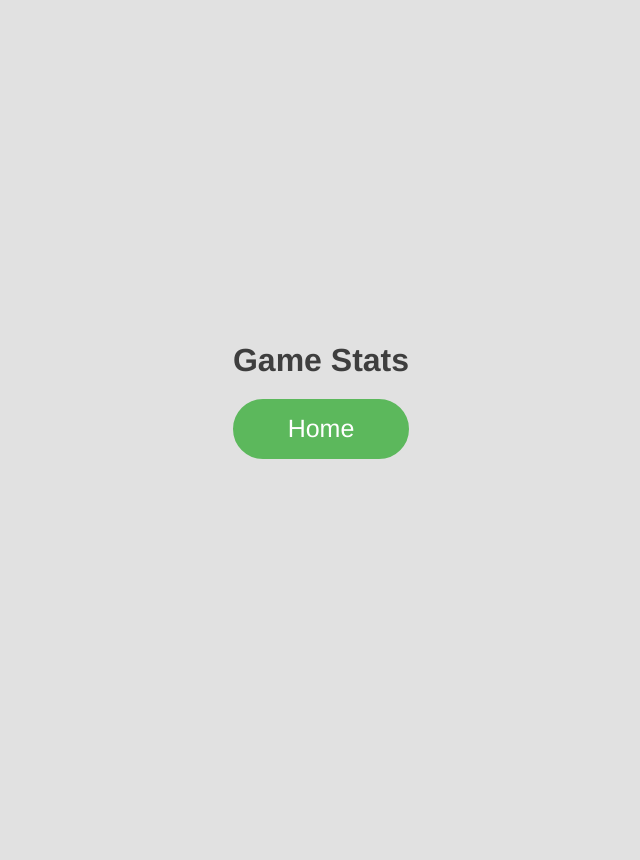
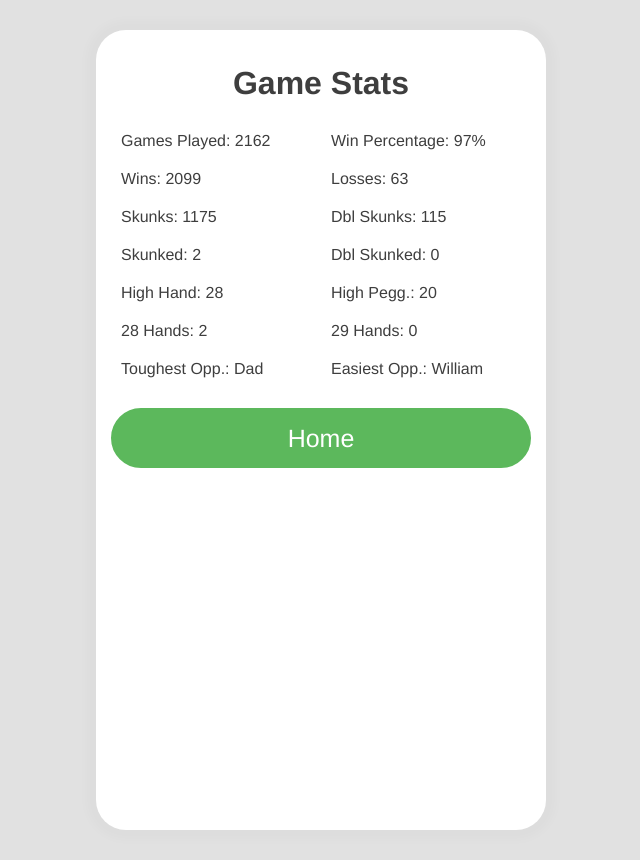
Before and after one commit to ClaytonDewey/tca-cribbage, a React (Create React App) app: page /#/stats in a window 1280 px wide. Shown: the whole page, without its empty margins (319-959 px from the left). Before the commit the page ends 800 px from the top, so only its background shows below. Built offline with nearby package versions, Linux system fonts and the light colour scheme.

Commit message:
Work on general page layout
Focused mostly on game stats

```diff
--- a/src/App.scss
+++ b/src/App.scss
@@ -2,3 +2,13 @@
 @import "sass/base/base";
 @import "sass/components/button";
 @import "sass/base/utilities";
+
+.container {
+    margin: 3rem auto;
+    width: 450px;
+    height: 800px;
+    box-shadow: 0 0 10px 10px rgba(0,0,0,0.02);
+    padding: 1.5rem;
+    border-radius: 30px;
+    background-color: #fff;
+}
--- a/src/Components/Home/Home.js
+++ b/src/Components/Home/Home.js
@@ -5,15 +5,15 @@ export const Home = () => {
     const nav = useNavigate();
 
     return (
-        <>
-            <h1>Home Page</h1>
-            <h2>tca-cribbage-app</h2>
+        <div className="container container-home">
+            <h1 className="text-center my-2">Home Page</h1>
+            <h2 className="text-center">tca-cribbage-app</h2>
             <button className="btn btn-success mt-2" onClick={() => nav("/setup")}>
                 New Game
             </button>
             <button className="btn btn-primary-outline mt-2" onClick={() => nav("/stats")}>
                 Stats
             </button>
-        </>
+        </div>
     );
 };
--- a/src/Components/PlayGame/PlayGame.js
+++ b/src/Components/PlayGame/PlayGame.js
@@ -9,11 +9,11 @@ export const PlayGame = () => {
     };
 
     return (
-        <>
+        <div className="container container-play">
             <h1>Play Game</h1>
             <button className="btn btn-success mt-2" onClick={endGame}>
                 Done
             </button>
-        </>
+        </div>
     );
 };
--- a/src/Components/SetupGame/SetupGame.js
+++ b/src/Components/SetupGame/SetupGame.js
@@ -4,11 +4,11 @@ import { useNavigate } from "react-router-dom";
 export const SetupGame = () => {
     const nav = useNavigate();
     return (
-        <>
+        <div className="container container-setup">
             <h1>Setup Game</h1>
             <button className="btn btn-success mt-2" onClick={() => nav("/play")}>
                 Start Game
             </button>
-        </>
+        </div>
     );
 };
--- a/src/Components/Stats/Stats.js
+++ b/src/Components/Stats/Stats.js
@@ -5,11 +5,56 @@ export const Stats = () => {
     const nav = useNavigate();
 
     return (
-        <>
-            <h1>Game Stats</h1>
+        <div className="container">
+            <h1 className="text-center my-2">Game Stats</h1>
+            {/* <h2>Total Game Stats</h2> */}
+            <div className="container-stats">
+                <div className="stat">
+                    Games Played: <span>2162</span>
+                </div>
+                <div className="stat">
+                    Win Percentage: <span>97%</span>
+                </div>
+                <div className="stat">
+                    Wins: <span>2099</span>
+                </div>
+                <div className="stat">
+                    Losses: <span>63</span>
+                </div>
+                <div className="stat">
+                    Skunks: <span>1175</span>
+                </div>
+                <div className="stat">
+                    Dbl Skunks: <span>115</span>
+                </div>
+                <div className="stat">
+                    Skunked: <span>2</span>
+                </div>
+                <div className="stat">
+                    Dbl Skunked: <span>0</span>
+                </div>
+                <div className="stat">
+                    High Hand: <span>28</span>
+                </div>
+                <div className="stat">
+                    High Pegg.: <span>20</span>
+                </div>
+                <div className="stat">
+                    28 Hands: <span>2</span>
+                </div>
+                <div className="stat">
+                    29 Hands: <span>0</span>
+                </div>
+                <div className="stat">
+                    Toughest Opp.: <span>Dad</span>
+                </div>
+                <div className="stat">
+                    Easiest Opp.: <span>William</span>
+                </div>
+            </div>
             <button className="btn btn-success mt-2" onClick={() => nav(-1)}>
                 Home
             </button>
-        </>
+        </div>
     );
 };
--- a/src/Components/Stats/Stats.scss
+++ b/src/Components/Stats/Stats.scss
@@ -0,0 +1,13 @@
+.container-stats {
+    display: flex;
+    flex-direction: row;
+    flex-wrap: wrap;
+    align-items: center;
+    justify-content: center;
+
+    .stat {
+        padding: 1rem;
+        text-align: left;
+        flex: 1 1 50%
+    }
+}
--- a/src/sass/base/_base.scss
+++ b/src/sass/base/_base.scss
@@ -27,12 +27,12 @@ body {
     font-family: "Montserrat", Helvetica, Arial, sans-serif;
     font-weight: 400;
     position: relative;
-    display: flex;
-    flex-direction: column;
-    align-items: center;
-    justify-content: center;
-    height: 100vh;
-    overflow: hidden;
+    // display: flex;
+    // flex-direction: column;
+    // align-items: center;
+    // justify-content: center;
+    // height: 100vh;
+    // overflow: hidden;
     width: 100%;
 
     @media #{$mq-medium} {
--- a/src/sass/base/_utilities.scss
+++ b/src/sass/base/_utilities.scss
@@ -1,8 +1,3 @@
-.wi-50 {
-    width: 50%;
-    float: none !important;
-}
-
 // BOOTSTRAP PADDING/MARGIN UTILITIES
 // Spacing
 //
@@ -77,3 +72,7 @@ $spacers: map-merge(
 .mr-auto {
     margin-right: auto !important;
 }
+
+.text-center {
+    text-align: center;
+}
```
